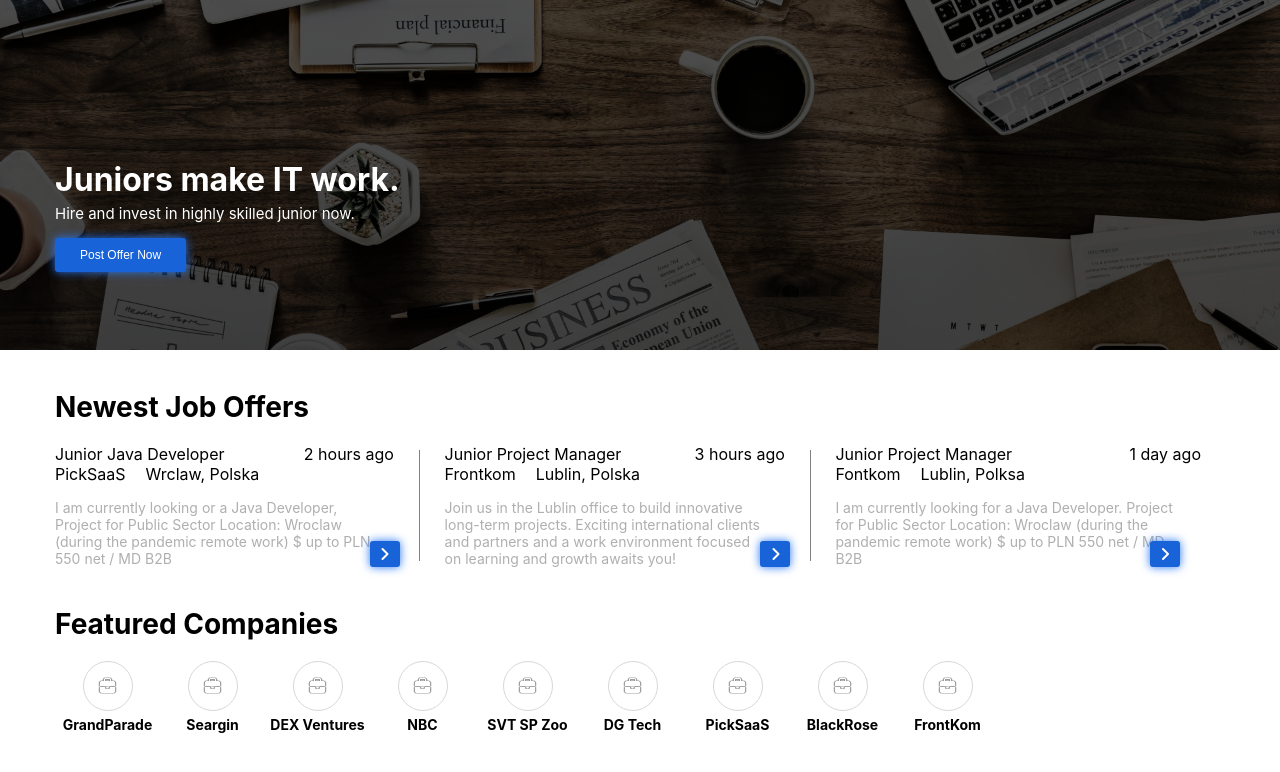
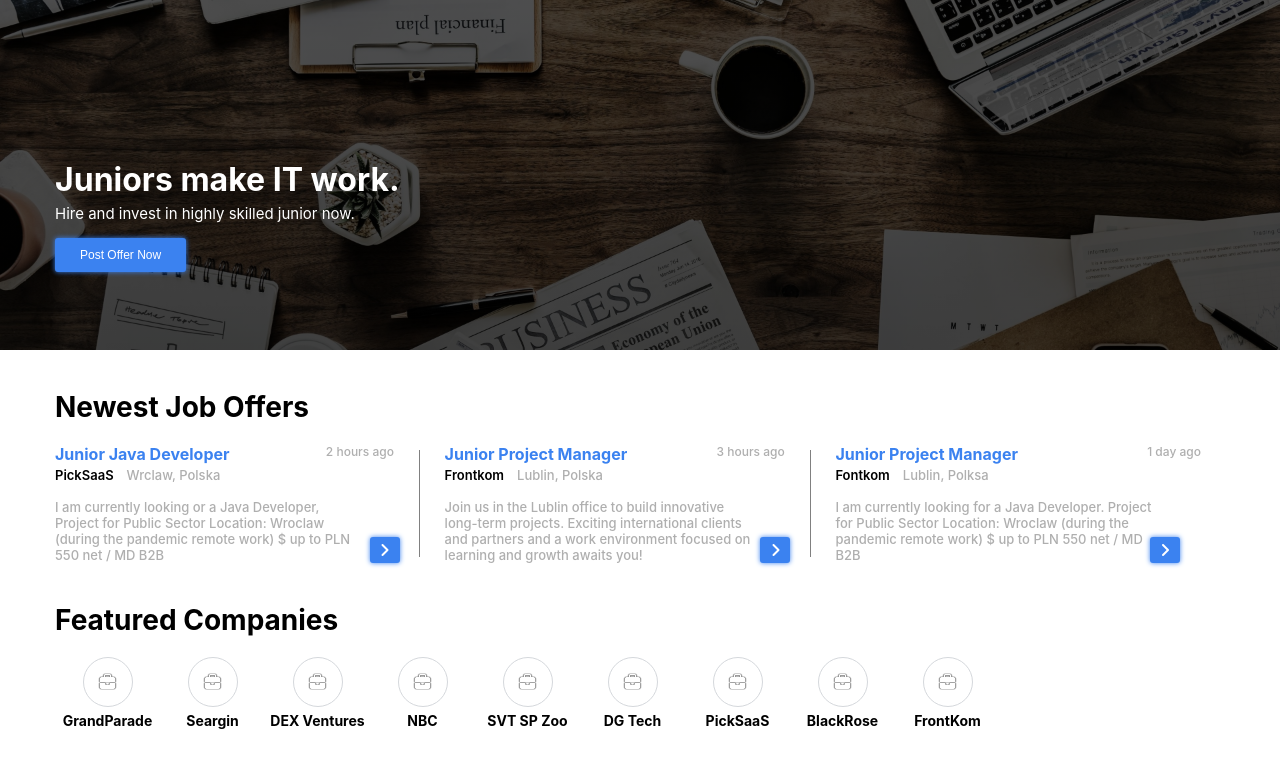
Before and after one commit to apkt1apkt/jjo, a React (Create React App) app: page / in a window 1280 px wide. Shown: the top 772 px of the page. Built offline with nearby package versions, Linux system fonts and the light colour scheme.

Commit message:
redefined colors

```diff
--- a/src/components/IconText.tsx
+++ b/src/components/IconText.tsx
@@ -20,6 +20,7 @@ const STYLES = {
   container: {
     margin: "10px 5px",
     width: 95,
+    cursor: "pointer",
   },
   center: {
     display: "flex",
--- a/src/components/JobOfferCard.tsx
+++ b/src/components/JobOfferCard.tsx
@@ -1,3 +1,5 @@
+import { grayColor, primaryColor } from "../styles";
+
 export default function JobOfferCard(props: JobOfferCardProps) {
   const { title, company, time, description, location } = props;
   const index = (props.index ?? 2) + 1;
@@ -7,11 +9,11 @@ export default function JobOfferCard(props: JobOfferCardProps) {
       <div>
         <div style={STYLES.heading}>
           <div>
-            <div>{title}</div>
-            <span>{company}</span>
+            <div style={STYLES.title}>{title}</div>
+            <span style={STYLES.company}>{company}</span>
             <span style={STYLES.location}>{location}</span>
           </div>
-          <div>{time}</div>
+          <div style={STYLES.time}>{time}</div>
         </div>
         <div style={STYLES.description}>{description}</div>
         <button style={STYLES.iconButton}>
@@ -53,10 +55,11 @@ const STYLES = {
   description: {
     display: "flex",
     justifyContent: "space-between",
-    color: "#AFAFAF",
-    fontSize: 14,
+    color: grayColor,
+    fontSize: 13,
     marginTop: 15,
-    marginRight: 20,
+    marginRight: 30,
+    fontWeight: 500,
   },
   iconButton: {
     padding: "5px 10px",
@@ -67,6 +70,22 @@ const STYLES = {
     right: 45,
   },
   location: {
-    marginLeft: 20,
+    marginLeft: 13,
+    color: grayColor,
+    fontSize: 13,
+    fontWeight: 500,
+  },
+  title: {
+    fontWeight: 700,
+    color: primaryColor,
+  },
+  company: {
+    fontSize: 13,
+    fontWeight: 600,
+  },
+  time: {
+    color: grayColor,
+    fontSize: 12,
+    fontWeight: 500,
   },
 };
--- a/src/index.css
+++ b/src/index.css
@@ -1,4 +1,9 @@
 @import url(https://fonts.googleapis.com/css?family=Source+Sans+Pro:400,900);
+
+:root {
+  --primary: #3b82f0;
+  --info: #3e83fd;
+}
 
 body {
   margin: 0;
@@ -43,19 +48,19 @@ body {
 
 button {
   cursor: pointer;
-  background-color: #1863d8;
+  background-color: var(--primary);
   padding: 10px 25px;
   border-style: none;
   border-radius: 3px;
   overflow: hidden;
   color: white;
   font-size: 12px;
-  box-shadow: 0px 0px 0px 0px #2877f2, 0px 0px 10px 0px #2877f2;
+  box-shadow: 0px 0px 0px 0px var(--primary), 0px 0px 5px 0px var(--primary);
 }
 
 button:hover {
-  background-color: #3980ec;
-  box-shadow: 0px 0px 0px 0px #2877f2, 0px 0px 10px 0px #2877f2;
+  background-color: var(--info);
+  box-shadow: 0px 0px 0px 0px var(--info), 0px 0px 7px 0px var(--info);
 }
 
 header {
--- /dev/null
+++ b/src/styles.ts
@@ -0,0 +1,3 @@
+export const primaryColor = "#3B82F0";
+
+export const grayColor = "#AFAFAF";
```
